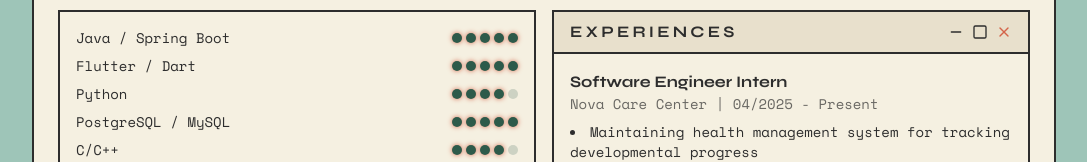
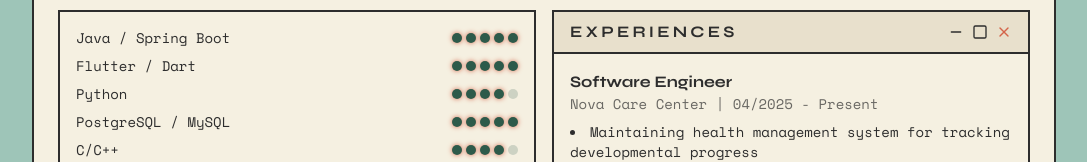
Before and after one commit to ridhwan497/portfolio-website, a React (Vite) app: page /cv in a window 1280 px wide. Shown: the part 355-517 px from the top of the page, without its empty margins (96-1183 px from the left). Built offline with nearby package versions, Linux system fonts and the light colour scheme; the HTML template or start-up script is replaced by a standard one.

Commit message:
Added my certification section

```diff
--- a/src/pages/CV.tsx
+++ b/src/pages/CV.tsx
@@ -31,7 +31,7 @@ const CV = () => {
 
   const experience = [
     {
-      title: "Software Engineer Intern",
+      title: "Software Engineer",
       company: "Nova Care Center",
       period: "04/2025 - Present",
       points: [
```
